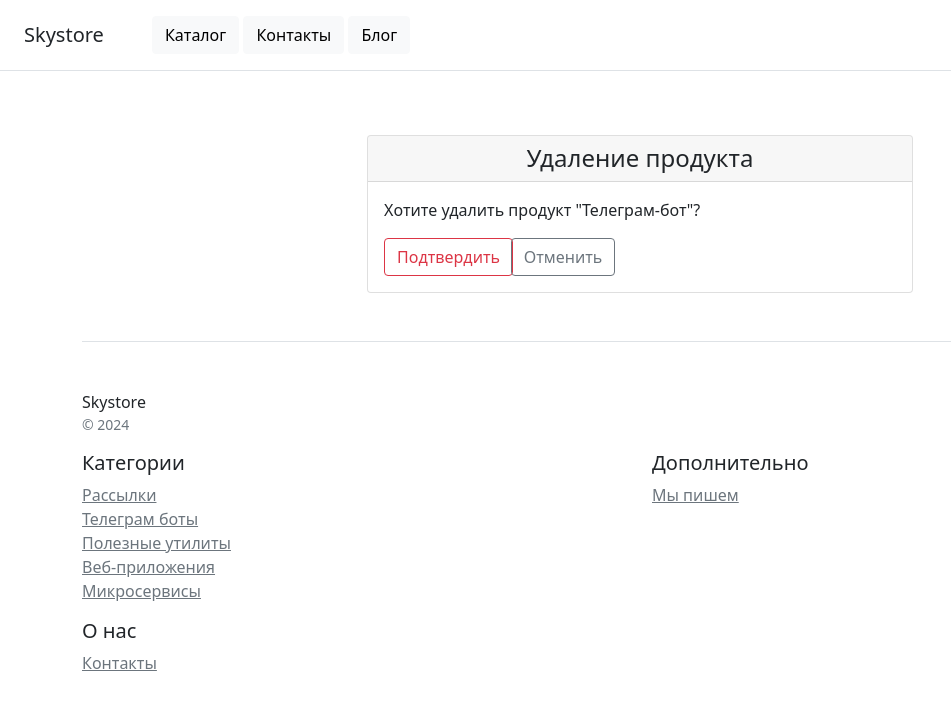
After one commit to MSk1901/skystore, a Django app: page /products/delete/1 in a window 1280 px wide. The commit adds this page. Shown: the top 710 px of the page, without its empty margins (0-951 px from the left). Run offline with Django 5.2, Linux system fonts and the light colour scheme; data comes from the database, SQL or seed files in the repository; some libraries are stand-ins or nearby versions.

Commit message:
change templates adding new buttons

```diff
--- /dev/null
+++ b/catalog/templates/catalog/product_confirm_delete.html
@@ -0,0 +1,27 @@
+{% extends 'catalog/base.html' %}
+{% block content %}
+<div class="row justify-content-center">
+    <div class="col-6">
+        <div class="card mt-5 box-shadow">
+            <div class="card-header text-center">
+                <h4 class="my-0 font-weight-normal">Удаление продукта</h4>
+            </div>
+            <form method="post" class="form-floating" enctype="multipart/form-data">
+                {% csrf_token %}
+                <p class="card-text my-0 font-weight-normal mt-3 m-3">Хотите удалить продукт "{{ object.name }}"?</p>
+                <div class="row">
+                    <div class="col-2 m-3">
+                        <button type="submit" class="btn btn-outline-danger">Подтвердить</button>
+                    </div>
+                    <div class="col-2 m-3">
+                        <a class="btn btn btn-block btn-outline-secondary btn-center" href="{% url 'catalog:list' %}">
+                            Отменить
+                        </a>
+                    </div>
+
+                </div>
+            </form>
+        </div>
+    </div>
+</div>
+{% endblock %}
```
Also changed, not shown: catalog/templates/catalog/product_detail.html (+7 -1 lines), catalog/templates/catalog/product_list.html (+8 -2 lines).
